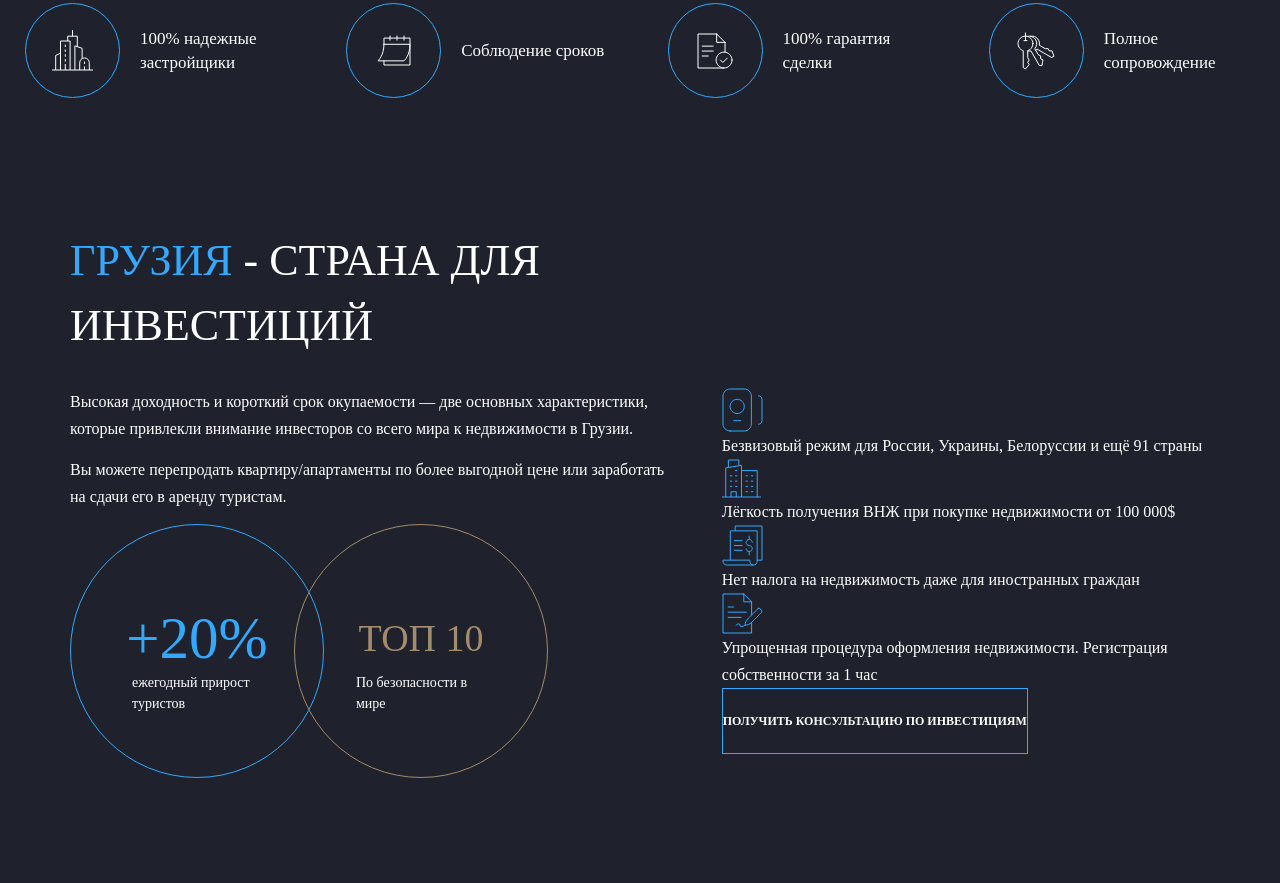
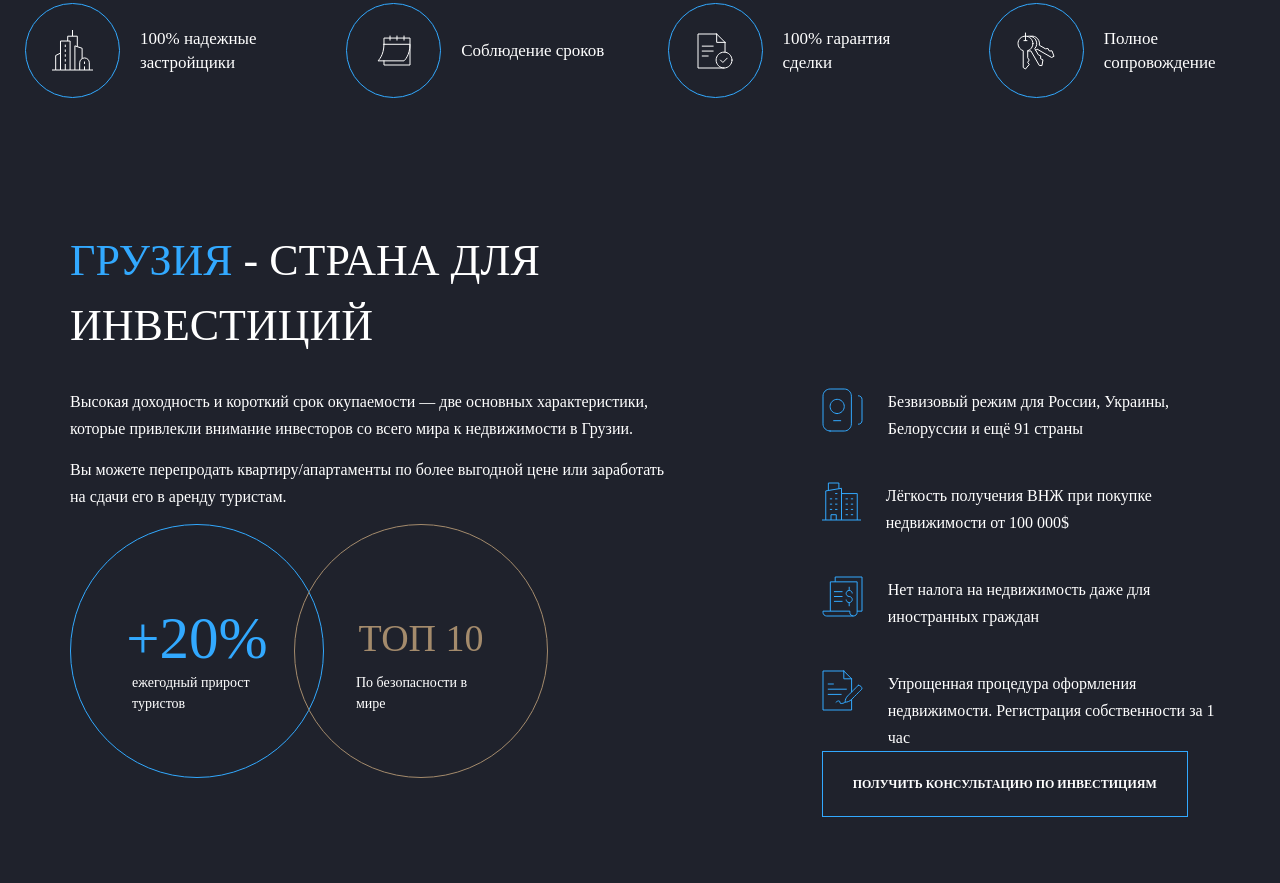
Before and after one commit to flaberfl/buyrent-webpack, a website built with webpack: page src/index.html in a window 1280 px wide. Shown: the part 1373-2256 px from the top of the page. Before the commit the page ends 2151 px from the top, so only its background shows below. Built offline with nearby package versions, Linux system fonts and the light colour scheme; files whose address does not match are found by name.

Commit message:
Update profit.scss

```diff
--- a/src/scss/profit.scss
+++ b/src/scss/profit.scss
@@ -14,6 +14,7 @@
   &__body {
     display: grid;
     grid-template-columns: 56.65% 1fr;
+    gap: rem(100);
   }
 
   /* .profit__content */
@@ -52,10 +53,9 @@
     border-radius: 50%;
     gap: rem(20);
 
-    &:last-child{
+    &:last-child {
       margin-left: rem(-30);
     }
-
 
     /* .profit__value_prc */
     &_prc {
@@ -106,14 +106,30 @@
     }
   }
 
-  /* .profit__right */
-  &__advangages {}
+  /* .profit__avantages */
+  &__advangages {
+    margin-bottom: rem(66);
+  }
+
+  /* .profit__item */
+  &__item {
+    display: flex;
+    gap: rem(25);
+    align-items: start;
+  }
 
   /* .profit__list */
-  &__list {}
+  &__list {
+  gap: rem(40);
+  display: grid;
+    // padding-right: rem(86);
+  }
 
   /* .profit__button */
-  &__button {}
+  &__button {
+    padding-right: rem(30);
+    padding-left: rem(30);
+  }
 }
 
 .title {}
```
